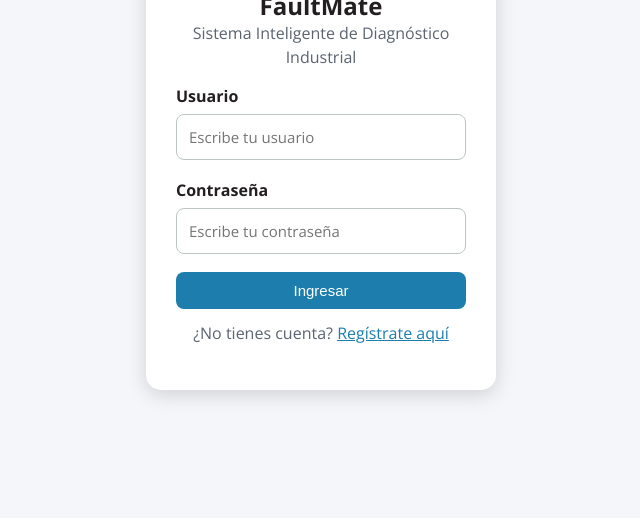
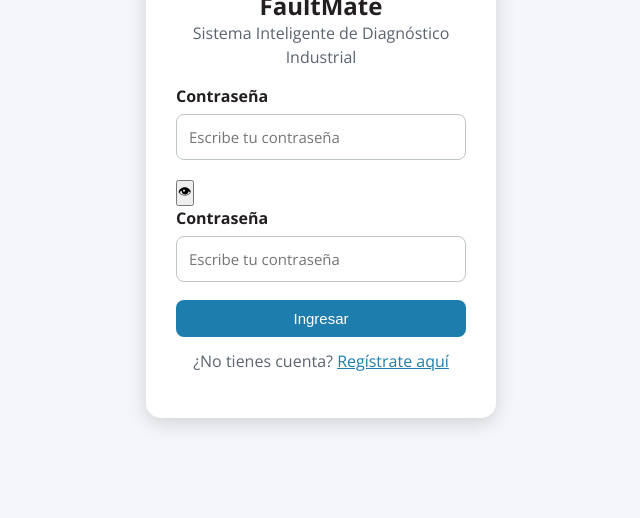
Before and after one commit to ibarrapracticantes20-hue/FaultMate, a Django app: page /login/ in a window 1280 px wide. Shown: the part 336-854 px from the top of the page, without its empty margins (319-959 px from the left). Before the commit the page ends 735 px from the top, so only its background shows below. Run offline with Django 5.2, Linux system fonts and the light colour scheme.

Commit message:
Update login.html

```diff
--- a/FaultMateWeb/dashboard/templates/dashboard/registration/login.html
+++ b/FaultMateWeb/dashboard/templates/dashboard/registration/login.html
@@ -30,8 +30,11 @@
     -->
     <form class="formulario" action="{% url 'login' %}" method="post">
         {% csrf_token %}
-        <label for="usuario">Usuario</label>
-        <input id="usuario" type="text" name="usuario" placeholder="Escribe tu usuario" required>
+        <label for="password">Contraseña</label>
+        <div class="campo-password">
+            <input id="password" type="password" name="password" placeholder="Escribe tu contraseña" required>
+            <button type="button" class="btn-toggle-password" onclick="togglePassword('password', this)" aria-label="Mostrar u ocultar contraseña">👁</button>
+        </div>
         <label for="password">Contraseña</label>
         <input id="password" type="password" name="password" placeholder="Escribe tu contraseña" required>
         <button type="submit" class="btn" style="width:100%;">Ingresar</button>
@@ -40,6 +43,19 @@
         ¿No tienes cuenta?
         <a href="{% url 'registro_publico' %}">Regístrate aquí</a>
     </p>
+    <script>
+function togglePassword(inputId, btn) {
+    const input = document.getElementById(inputId);
+    if (input.type === 'password') {
+        input.type = 'text';
+        btn.textContent = '🙈';
+    } else {
+        input.type = 'password';
+        btn.textContent = '👁';
+    }
+}
+</script>
+</body>
 </div>
 </body>
 </html>
```
